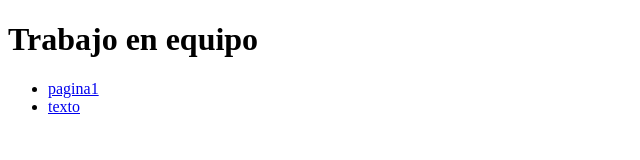
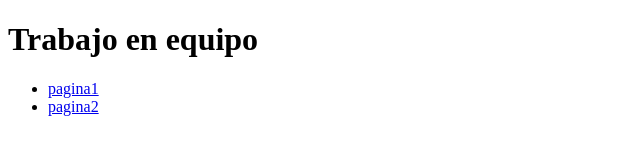
Before and after one commit to diego-gomez1/lab3-colabotativo, a plain HTML site: page index.html in a window 1280 px wide. Shown: the full height of the page, 0-640 px from the left. Drawn offline with Linux system fonts and the light colour scheme.

Commit message:
Update index.html

```diff
--- a/index.html
+++ b/index.html
@@ -10,7 +10,7 @@
     <nav>
         <ul>
             <li><a  href = "diego.html" > pagina1 </a></li>
-            <li><a  href = "greta.html" > texto </a></li>
+            <li><a  href = "greta.html" > pagina2 </a></li>
         </ul>
     </nav>
 
```
